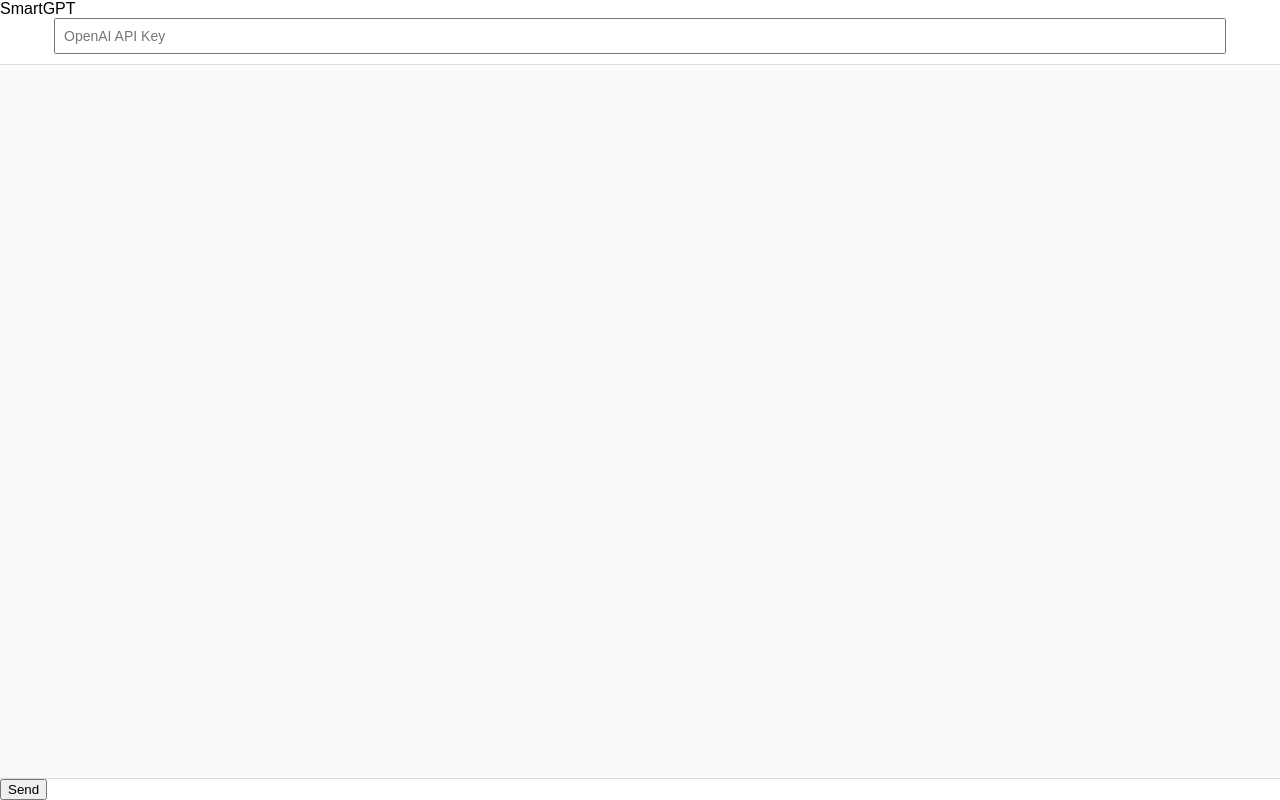
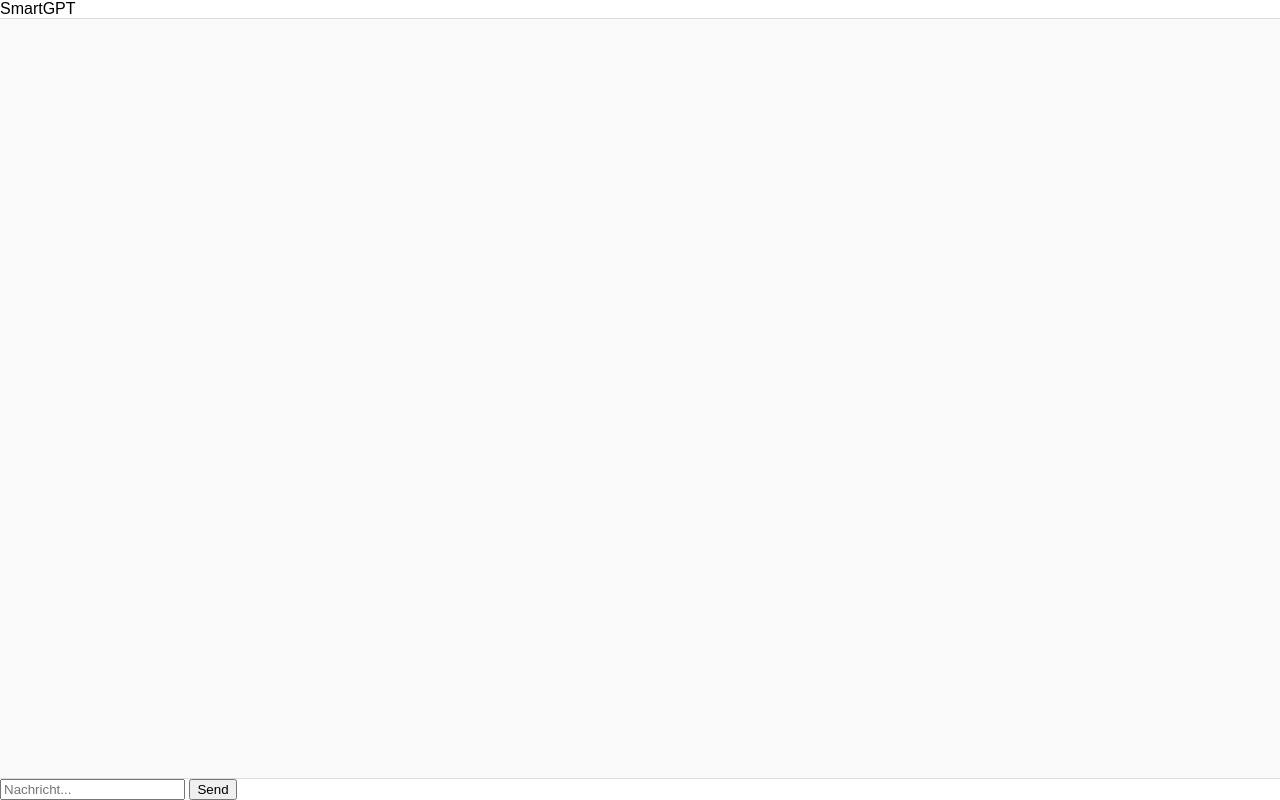
Before and after one commit to smartgpt2026/smartgpt-web, a plain HTML site: page index.html in a window 1280 px wide. Drawn offline with Linux system fonts and the light colour scheme.

Commit message:
Update index.html

```diff
--- a/index.html
+++ b/index.html
@@ -9,12 +9,10 @@
 <body>
   <div id="header">SmartGPT</div>
 
-  <input id="key" placeholder="OpenAI API Key" />
-
   <div id="chat"></div>
 
   <div id="input-area">
-
+    <input id="input" placeholder="Nachricht..." />
     <button onclick="send()">Send</button>
   </div>
 
```
